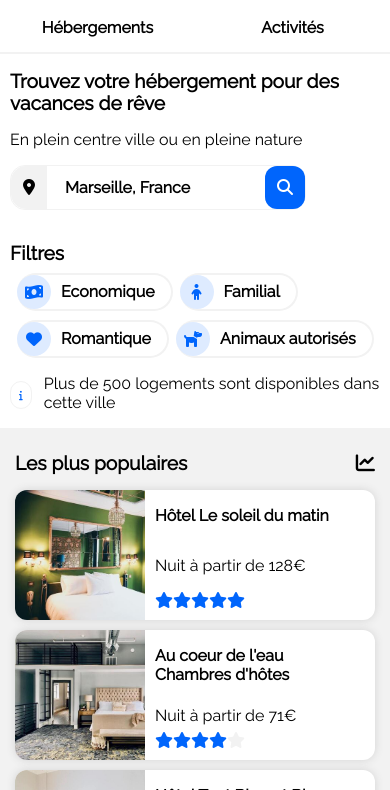
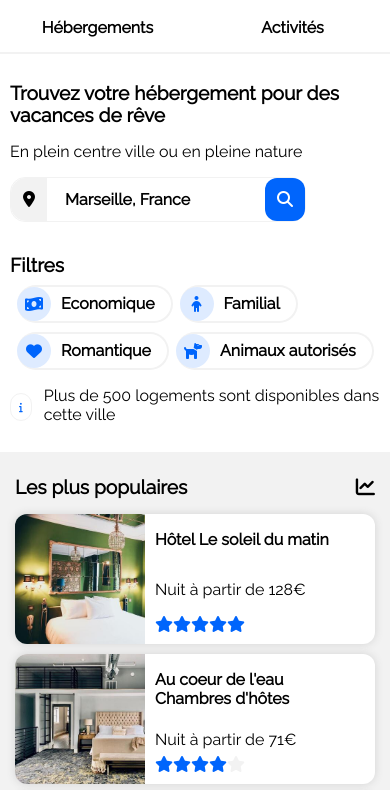
Before and after one commit to Lulutartine/LucileBaudouin_2_29032021, a plain HTML site: page index.html in a window 390 px wide. Shown: the part 54-844 px from the top of the page. Drawn offline with nearby package versions, Linux system fonts and the light colour scheme.

Commit message:
MAJ HTML CSS
fonts et marges pour pages

```diff
--- a/index.html
+++ b/index.html
@@ -6,7 +6,7 @@
         <title>Reservia - Hébergement pour des vacances de rêve</title>
         <link rel="stylesheet" href="styles.css">
         <link rel="preconnect" href="https://fonts.gstatic.com">
-        <link href="//fonts.googleapis.com/css2?family=Open+Sans&family=Raleway&family=Roboto&display=swap" rel="stylesheet">
+        <link href="https://fonts.googleapis.com/css2?family=Open+Sans&family=Raleway&family=Roboto&display=swap" rel="stylesheet">
         <script src="https://kit.fontawesome.com/8a91877cf1.js" crossorigin="anonymous"></script>
     </head>
 
--- a/styles.css
+++ b/styles.css
@@ -1,5 +1,10 @@
 body {
     font-family: 'Raleway','Roboto','Open Sans', sans-serif;
+    padding: 0px;
+    margin: 0px;
+}
+
+header,section,main {
     padding: 0px 20px 0px 20px;
 }
 
@@ -385,8 +390,7 @@ footer a:hover {
 }
 
 @media (max-width: 768px) {
-body {
-    margin: unset;
+header,section,main {
     padding: 0px 15px 0px 15px;
 }
 
@@ -540,7 +544,7 @@ footer ul {
 
 
 @media (max-width: 576px) {
-body {
+header,section,main {
     padding: 6px 10px 6px 10px;
 }
 
```
